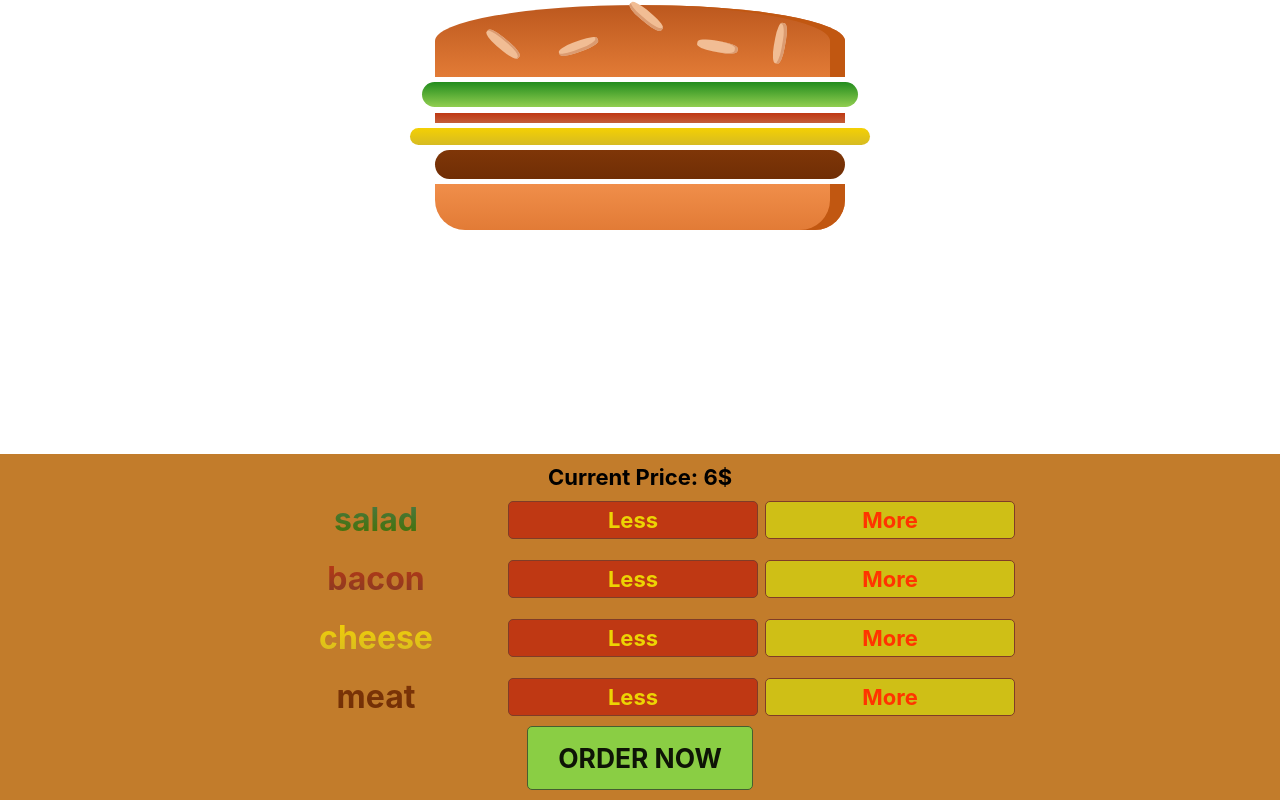
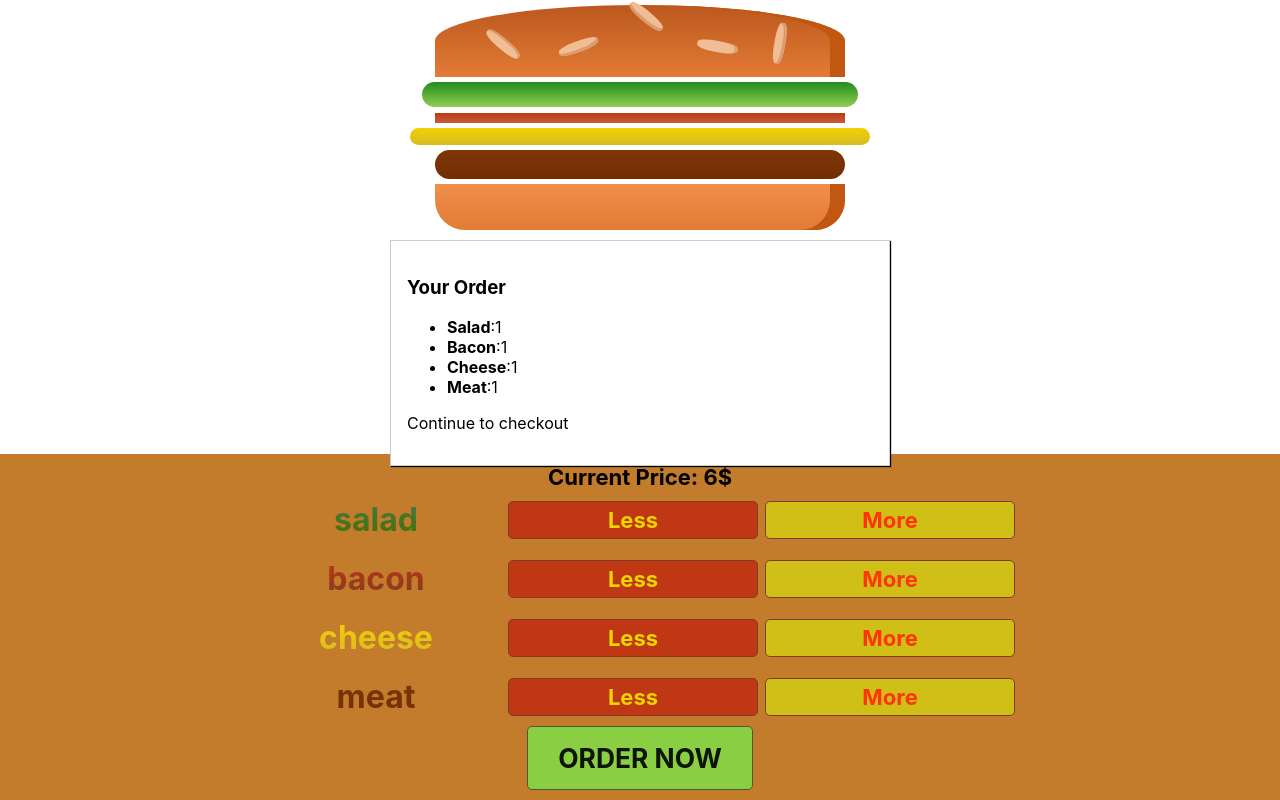
Before and after one commit to arifemir/burger-builder, a React (Create React App) app: page / in a window 1280 px wide. Built offline with nearby package versions, Linux system fonts and the light colour scheme.

Commit message:
created orderSummary and use inside modal;

```diff
--- a/src/components/Burger/BuildControlPanel/BuildControlPanel.js
+++ b/src/components/Burger/BuildControlPanel/BuildControlPanel.js
@@ -3,7 +3,7 @@ import styles from './BuildControlPanel.module.css'
 
 import Control from "./Control/Control";
 import Price from "./Price/Price";
-import OrderButton from "./Order/OrderButton";
+import OrderButton from "./OrderButton/OrderButton";
 
 const controls = [
   {label:'salad',type:'salad'},
--- /dev/null
+++ b/src/components/Burger/OrderSummary/OrderSummary.js
@@ -0,0 +1,25 @@
+import React from 'react';
+
+import Fragment from "../../../hoc/Fragment";
+import style from './OrderSummary.module.css'
+const OrderSummary = (props) => {
+  const ingredientSummary = Object.keys(props.ingredients).map(ingredientKey =>
+    <li key={ingredientKey}>
+      <span className={style.Key}>
+        {ingredientKey}
+      </span>:
+      {props.ingredients[ingredientKey]}
+    </li>
+  )
+  return (
+    <Fragment>
+      <h3>Your Order</h3>
+      <ul>
+        {ingredientSummary}
+      </ul>
+      <p>Continue to checkout</p>
+    </Fragment>
+  );
+};
+
+export default OrderSummary;
--- /dev/null
+++ b/src/components/Burger/OrderSummary/OrderSummary.module.css
@@ -0,0 +1,4 @@
+.Key {
+    font-weight: bolder;
+    text-transform: capitalize;
+}
--- a/src/containers/BurgerBuilder/BurgerBuilder.js
+++ b/src/containers/BurgerBuilder/BurgerBuilder.js
@@ -1,7 +1,10 @@
 import React, {Component} from 'react';
+
 import Fragment from "../../hoc/Fragment";
 import Burger from "../../components/Burger/Burger";
 import BuildControlPanel from "../../components/Burger/BuildControlPanel/BuildControlPanel";
+import Modal from "../../components/UI/Modal/Modal";
+import OrderSummary from "../../components/Burger/OrderSummary/OrderSummary";
 
 const INGREDIENT_PRICES = {
   salad: 1,
@@ -57,6 +60,9 @@ class BurgerBuilder extends Component {
 
     return (
       <Fragment>
+        <Modal>
+          <OrderSummary ingredients={this.state.ingredients}/>
+        </Modal>
         <Burger ingredients={this.state.ingredients}/>
         <BuildControlPanel
           addIngredient={(type) => this.addIngredientHandler(type)}
```
Also changed, not shown: src/components/Burger/BuildControlPanel/OrderButton/OrderButton.js (renamed from src/components/Burger/BuildControlPanel/Order/OrderButton.js), src/components/Burger/BuildControlPanel/OrderButton/OrderButton.module.css (renamed from src/components/Burger/BuildControlPanel/Order/OrderButton.module.css), src/components/UI/BackDrop/BackDrop.js (added).
